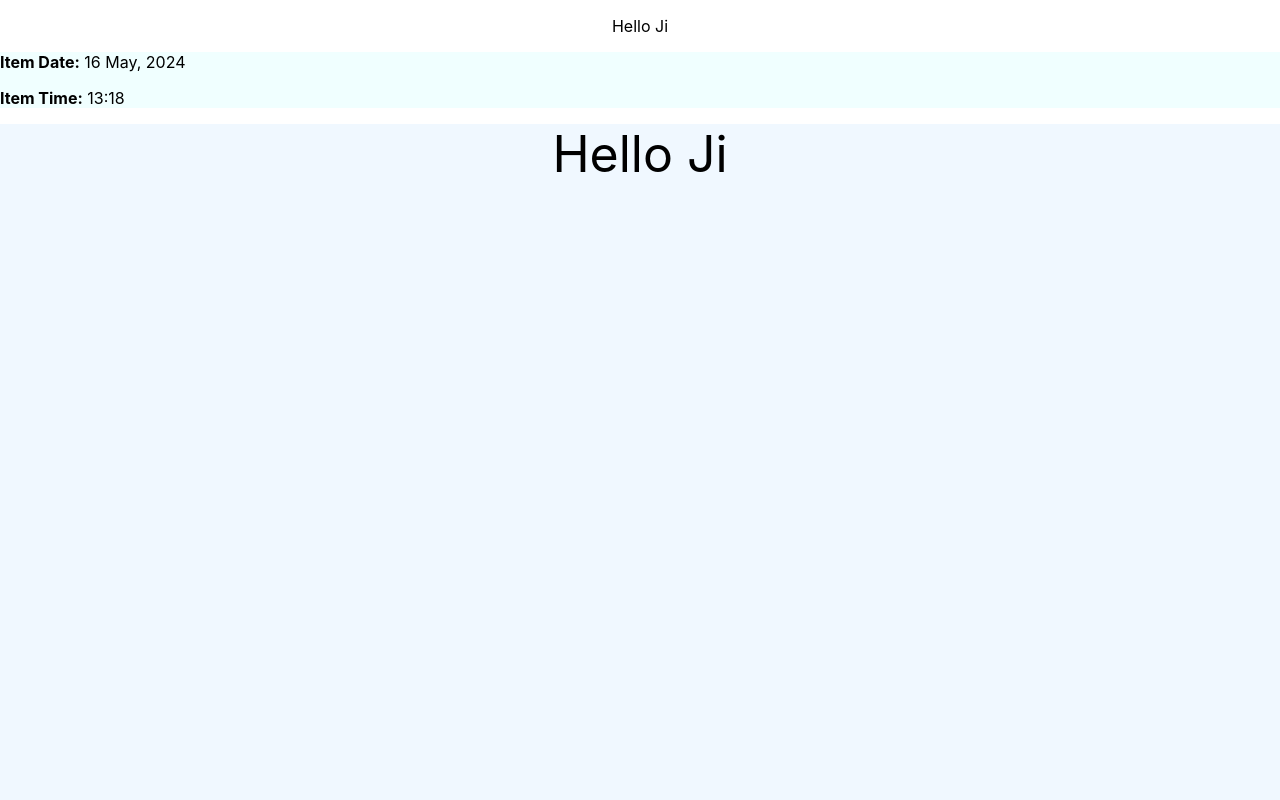
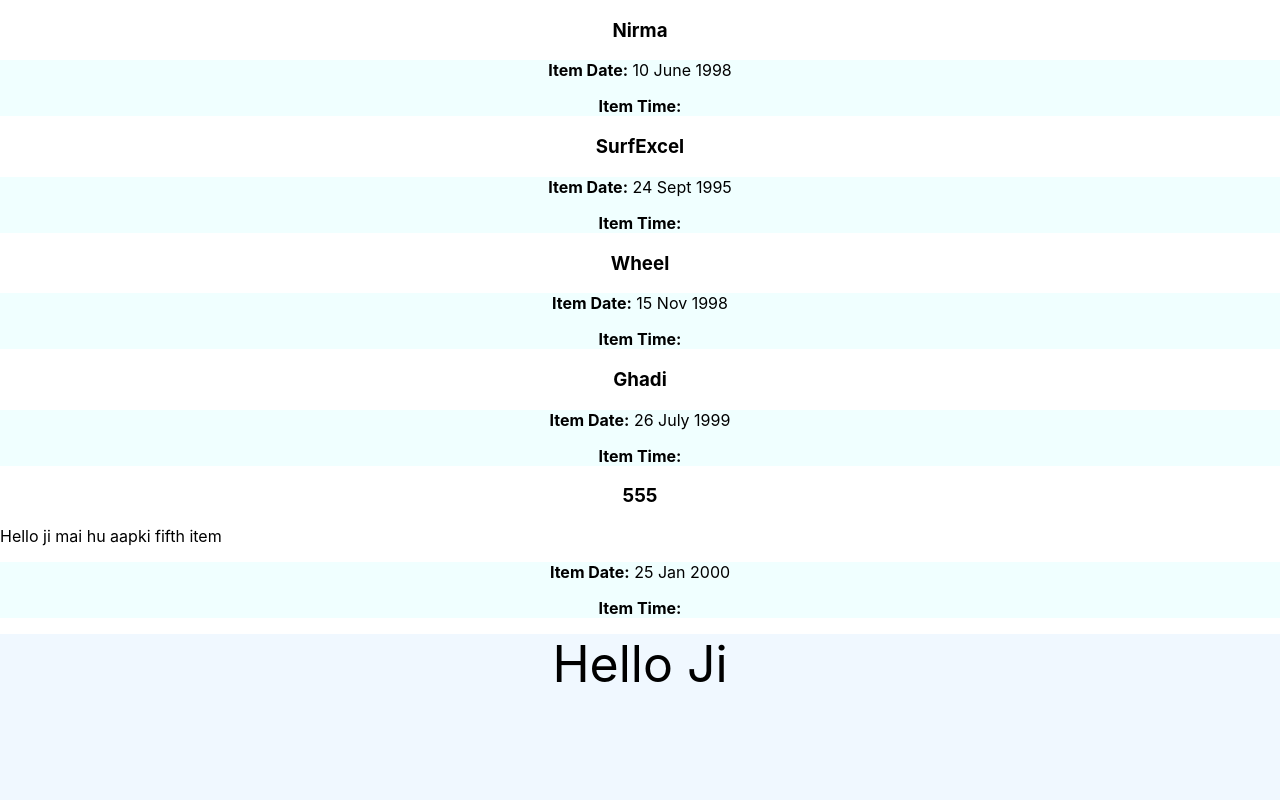
Before and after one commit to aman-verma-coder/49-50reactbasics, a React (Create React App) app: page / in a window 1280 px wide. Shown: the top 800 px of the page. Built offline with nearby package versions, Linux system fonts and the light colour scheme.

Commit message:
Changing Data Dynamically

```diff
--- a/src/App.js
+++ b/src/App.js
@@ -1,13 +1,40 @@
 // import logo from './logo.svg';
 import Item from './components/Item.js';
 import ItemDate from "./components/ItemDate.js";
+import Card from "./components/Card.js";
 import './App.css';
 
 function App() {
+  const item2Name = 'SurfExcel';
+  const item2Date = '24 Sept 1995';
+  const response = [
+    {
+      name: 'Wheel',
+      date: '15 Nov 1998'
+    },
+    {
+      name: 'Ghadi',
+      date: '26 July 1999'
+    },
+    {
+      name: '555',
+      date: '25 Jan 2000'
+    }
+  ]
   return (
     <div>
-      <Item></Item>
-      <ItemDate></ItemDate>
+      <Card>
+        <Item name='Nirma'></Item>
+        <ItemDate date='10 June 1998'></ItemDate>
+        <Item name={item2Name}></Item>
+        <ItemDate date={item2Date}></ItemDate>
+        <Item name={response[0].name}></Item>
+        <ItemDate date={response[0].date}></ItemDate>
+        <Item name={response[1].name}></Item>
+        <ItemDate date={response[1].date}></ItemDate>
+        <Item name={response[2].name}>Hello ji mai hu aapki fifth item</Item>
+        <ItemDate date={response[2].date}></ItemDate>
+      </Card>
       <div className="App">
         Hello Ji
       </div>
--- /dev/null
+++ b/src/components/Card.js
@@ -0,0 +1,10 @@
+import './Card.css';
+
+function Card(props) {
+    return (
+        <div>
+            {props.children}
+        </div>
+    )
+}
+export default Card;
--- a/src/components/Item.js
+++ b/src/components/Item.js
@@ -1,5 +1,11 @@
 import './Item.css';
-function Item() {
-    return (<p className='item' >Hello Ji</p>);
+function Item(props) {
+    const item = props.name;
+    return (
+        <div>
+            <h3 className='item' >{item}</h3>
+            <p>{props.children}</p>
+        </div>
+    );
 }
 export default Item;
--- a/src/components/ItemDate.css
+++ b/src/components/ItemDate.css
@@ -1,3 +1,4 @@
 .itemDate{
+    text-align: center;
     background-color: azure;
 }
--- a/src/components/ItemDate.js
+++ b/src/components/ItemDate.js
@@ -1,12 +1,13 @@
 import './ItemDate.css';
 
-function ItemDate() {
+function ItemDate(props) {
+    const date = props.date;
+    const time = props.time;;
     return (
         <div className='itemDate' >
-            <p><b>Item Date:</b> 16 May, 2024</p>
-            <p><b>Item Time:</b> 13:18</p>
+            <p><b>Item Date:</b> {date}</p>
+            <p><b>Item Time:</b> {time}</p>
         </div>
     )
 }
-
 export default ItemDate;
```
Also changed, not shown: src/components/Card.css (added).
